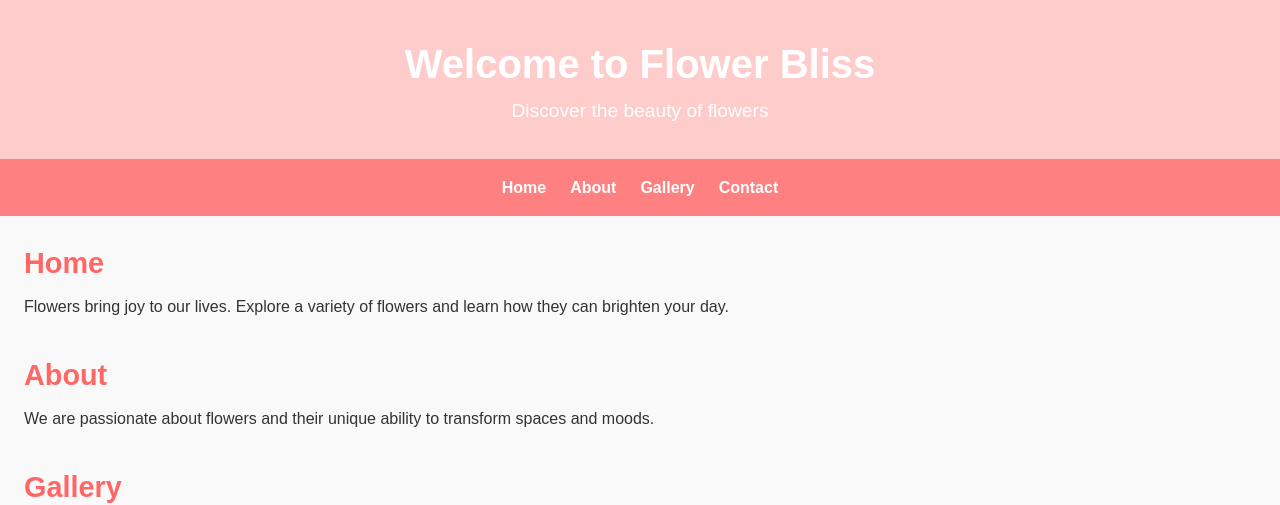
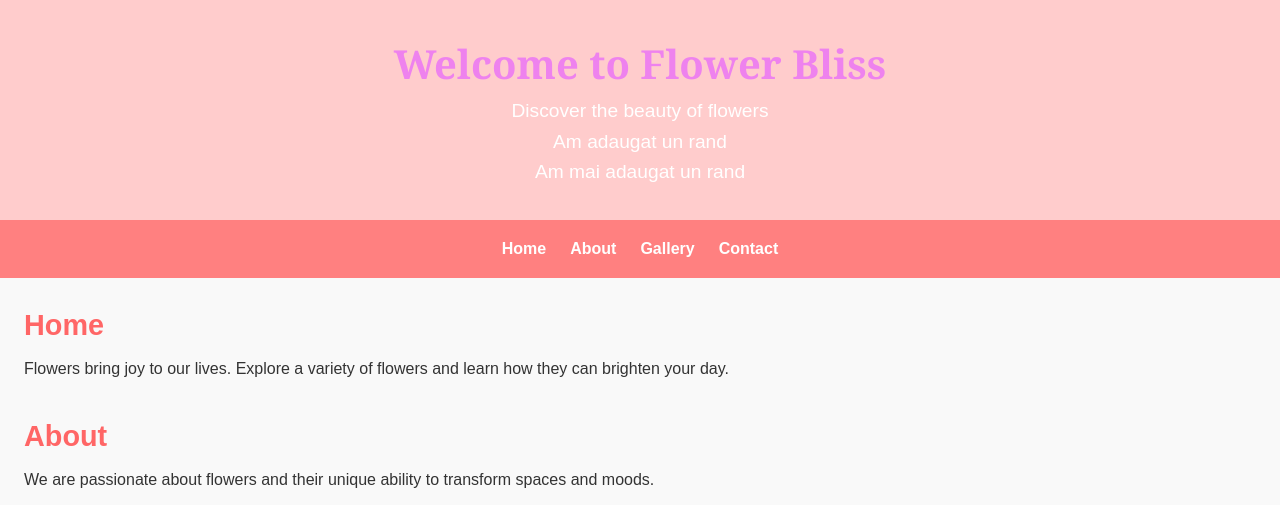
Before and after one commit to Alexatonu11/TonuAlexa-2112, a plain HTML site: page index.html in a window 1280 px wide. Shown: the top 505 px of the page. Drawn offline with Linux system fonts and the light colour scheme.

Commit message:
Am editat cate 2 linii din fisier

```diff
--- a/index.html
+++ b/index.html
@@ -10,6 +10,8 @@
     <header class="header">
         <h1>Welcome to Flower Bliss</h1>
         <p>Discover the beauty of flowers</p>
+        <p>Am adaugat un rand</p>
+        <p>Am mai adaugat un rand</p>
     </header>
     <nav class="nav">
         <ul>
--- a/style.css
+++ b/style.css
@@ -84,3 +84,8 @@ footer {
     color: #fff;
     margin-top: 2rem;
 }
+
+h1{
+    font-family: Georgia, 'Times New Roman', Times, serif;
+    color: violet;
+}
```
Also changed, not shown: pagina1.html (+2 -0 lines), pagina2.html (+2 -0 lines).
